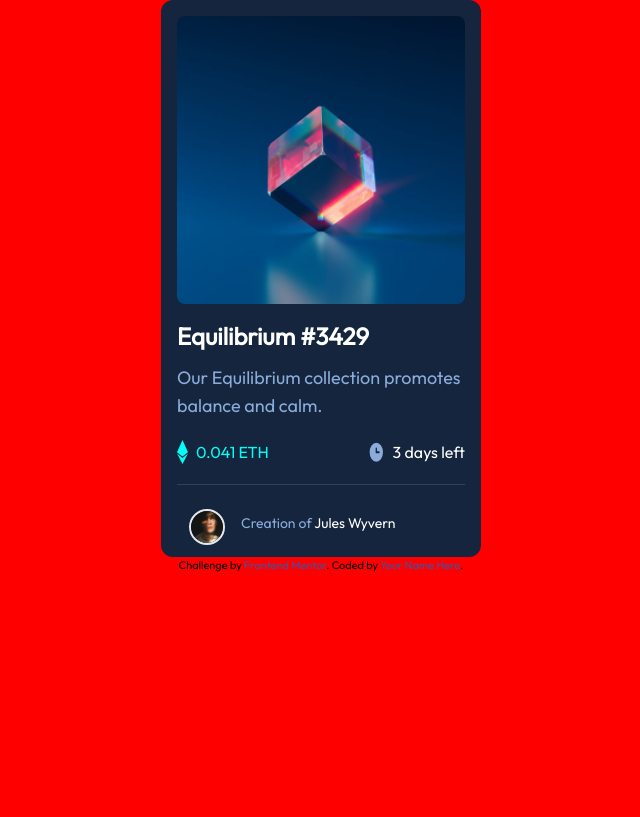
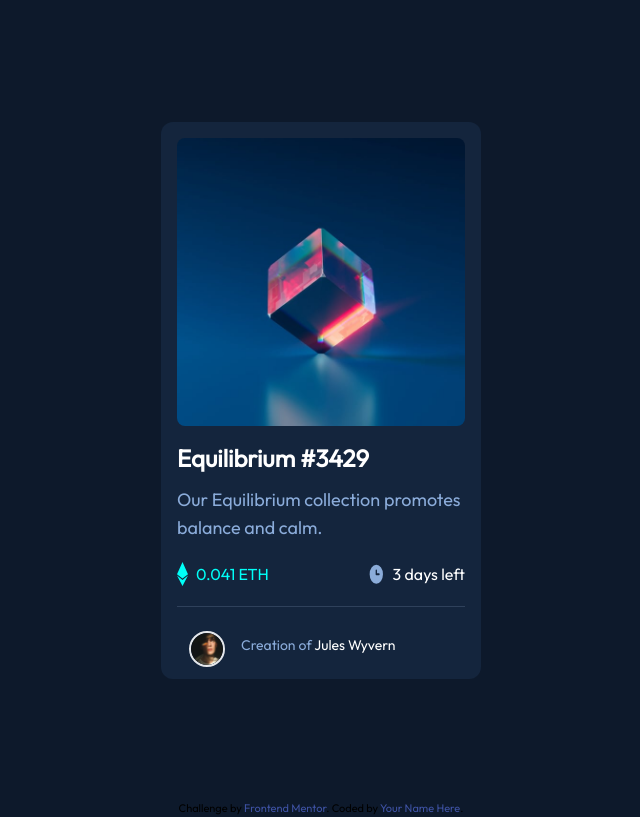
Before and after one commit to anachkhaidze0/NFTPrewievPage, a plain HTML site: page index.html in a window 1280 px wide. Shown: the whole page, without its empty margins (319-959 px from the left). Drawn offline with nearby package versions, Linux system fonts and the light colour scheme.

Commit message:
Update styles.css

```diff
--- a/styles.css
+++ b/styles.css
@@ -1,14 +1,13 @@
 @import url('https://fonts.googleapis.com/css2?family=Outfit&display=swap');
 
 body{
-/*     background-color: hsl(217, 54%, 11%); */
-
-    background-color: red;
+    background-color: hsl(217, 54%, 11%);
     font-family: 'Outfit', sans-serif;
 }
 
 .main-div{
-   width: 223rem;
+   height: 100vh;
+   width: 22rem;
 }
 
 .inner-div{
```
